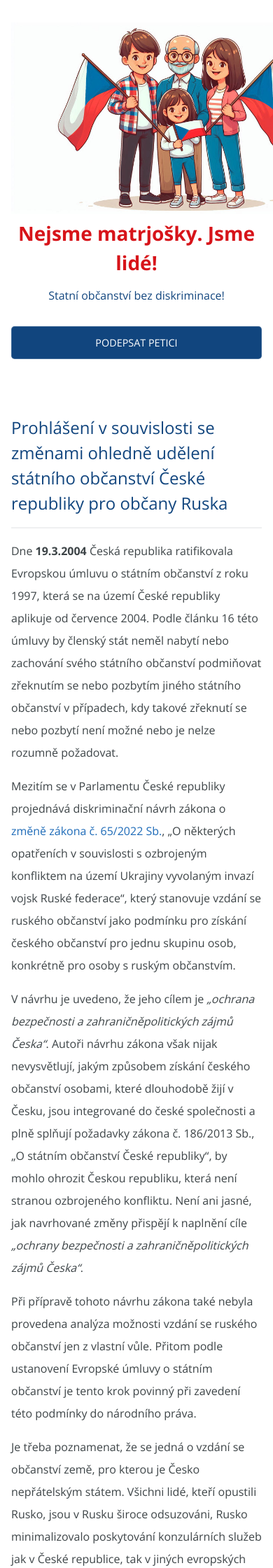
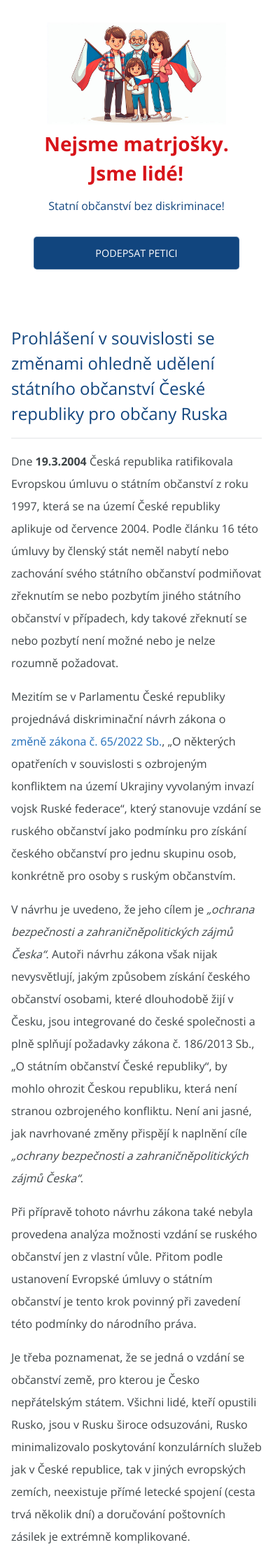
Before and after one commit to thewulf7/jsmelide, a Jekyll site: the page built from index.md, in a window 390 px wide. Shown: the top 2240 px of the page at 70% size. Built offline with Jekyll 4.4.1, drawn with Linux system fonts in a browser that asks for light colours; comment, search, counter and statistics services are not loaded; our own code applies the rules of GitHub Pages for plain Markdown files.

Commit message:
Fix mobile version view

```diff
--- a/_sass/jekyll-theme-cayman.scss
+++ b/_sass/jekyll-theme-cayman.scss
@@ -126,7 +126,10 @@ a {
   }
 
   @include small {
-    padding: 2rem 1rem;
+    padding: 2rem 3rem;
+    img {
+      max-width: 16rem;
+    }
   }
 }
 
```
